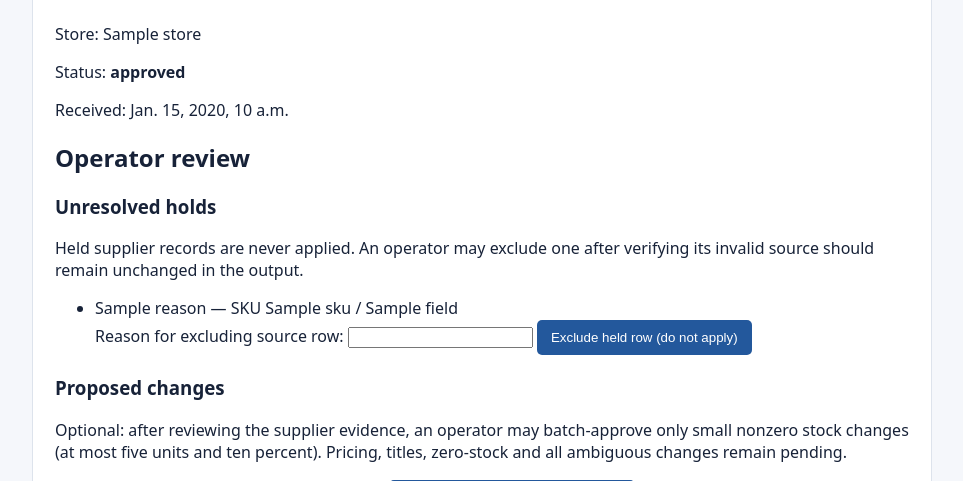
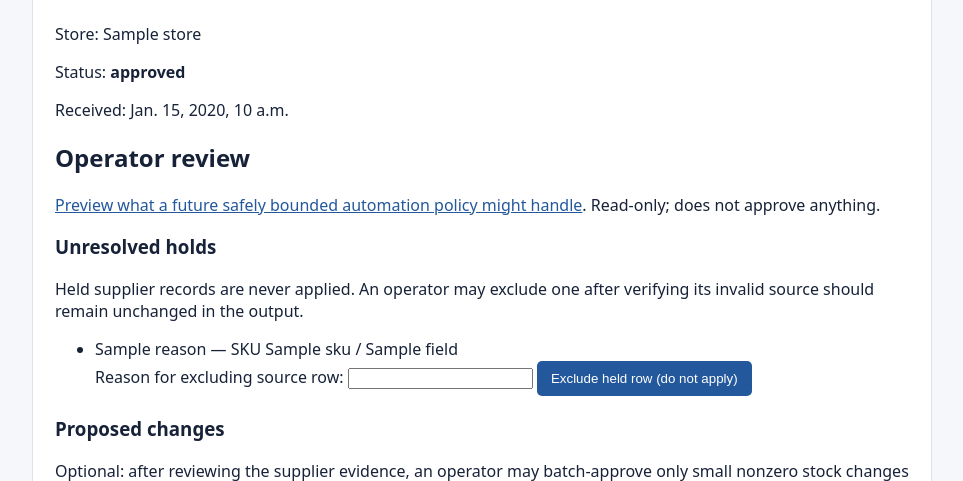
Before and after one commit to ethanmyoung1415-ctrl/V3-Business-, a Django app: template templates/job.html in a window 1280 px wide. Shown: the part 247-728 px from the top of the page, without its empty margins (158-1121 px from the left). Run offline with Django 5.2, Linux system fonts and the light colour scheme; tables that the repository leaves empty hold one stand-in row (values such as "Sample post"); the template is opened without the code that fills it: values that come from a table or form of the project are taken from there, most other values are stand-ins (such as "Sample title", 1, 10 or a date in 2020); parts of the project's set-up code (start-up, migrations or seed data) failed here and were passed over.

Commit message:
Link read-only automation simulation from manual review

```diff
--- a/templates/job.html
+++ b/templates/job.html
@@ -31,6 +31,9 @@ for the next supplier update.</p>
 {% endif %}
 {% if can_review and details %}
 <h2>Operator review</h2>
+<p><a href="{% url 'automation_preview' job.id %}">
+Preview what a future safely bounded automation policy might handle</a>.
+Read-only; does not approve anything.</p>
 <h3>Unresolved holds</h3>
 <p>Held supplier records are never applied. An operator may exclude one after
 verifying its invalid source should remain unchanged in the output.</p>
```
